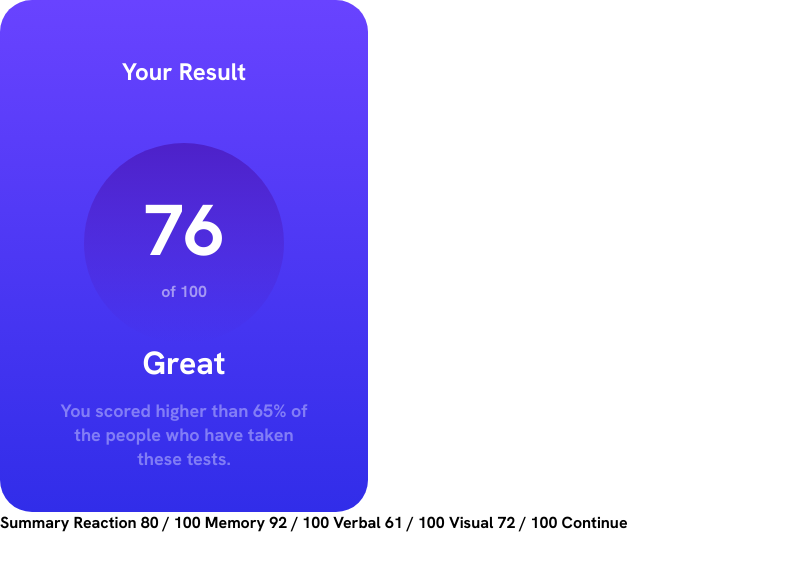
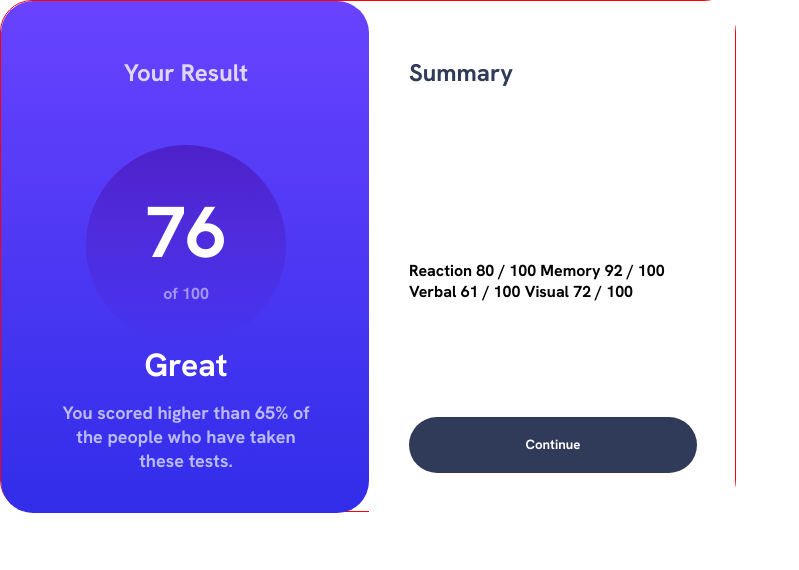
Before and after one commit to JosielLima/results-summary-component, a React (Create React App) app: page / in a window 1280 px wide. Shown: the top 570 px of the page, without its empty margins (0-799 px from the left). Built offline with nearby package versions, Linux system fonts and the light colour scheme.

Commit message:
:design - New page and details in card

```diff
--- a/src/App.css
+++ /dev/null
@@ -1,38 +0,0 @@
-.App {
-  text-align: center;
-}
-
-.App-logo {
-  height: 40vmin;
-  pointer-events: none;
-}
-
-@media (prefers-reduced-motion: no-preference) {
-  .App-logo {
-    animation: App-logo-spin infinite 20s linear;
-  }
-}
-
-.App-header {
-  background-color: #282c34;
-  min-height: 100vh;
-  display: flex;
-  flex-direction: column;
-  align-items: center;
-  justify-content: center;
-  font-size: calc(10px + 2vmin);
-  color: white;
-}
-
-.App-link {
-  color: #61dafb;
-}
-
-@keyframes App-logo-spin {
-  from {
-    transform: rotate(0deg);
-  }
-  to {
-    transform: rotate(360deg);
-  }
-}
--- a/src/App.js
+++ b/src/App.js
@@ -1,17 +1,7 @@
-import './App.css';
-import Card from './components/Card'
 import theme from './theme'
 import { Global, css } from '@emotion/react'
 import { ThemeProvider } from '@emotion/react';
-
-const container = (theme) => css`
-  background: ${theme.colors.white};
-  width:736px;
-  display: grid;
-  template-columns: 1fr 1fr;
-  border-radius: 32px;
-  border: 1px solid red;
-`;
+import Main from './pages/Main'
 
 function App() {
   return (
@@ -33,17 +23,7 @@ function App() {
               }
           `}
         />
-        <section css={container}>
-          <Card/>
-          <div>
-                Summary
-            Reaction 80 / 100
-            Memory 92 / 100
-            Verbal 61 / 100
-            Visual 72 / 100
-            Continue
-          </div>
-        </section>
+        <Main />
       </div>
     </ThemeProvider>
   );
--- a/src/components/Card.jsx
+++ b/src/components/Card.jsx
@@ -10,10 +10,12 @@ const cardStyle = css`
   background: ${gradientCard};
   display: flex;
   flex-direction: column;
+  gap 28px;
+  justify-content: space-between;
   align-items: center;
   border-radius: 32px;
-  height: 512px;
   width: 368px;
+  padding: 0px 38px 40px 40px;
 `;
 
 const grade = css`
@@ -56,7 +58,7 @@ const containerStatus = css`
 
 const statusSubText = (theme) => css`
   color: ${theme.colors.lightBlue};
-  opacity: 0.5;
+  opacity: 0.9;
   font-size: 18px;
   line-height: 24px;
   text-align: center;
--- a/src/components/Title.jsx
+++ b/src/components/Title.jsx
@@ -2,7 +2,10 @@ import styled from '@emotion/styled'
 
 const Title = styled.h6`
   color: ${props => (props.primary ? props.theme.colors.primary : props.theme.colors.white)};
+  opacity: ${props => (props.primary ? 1 : 0.8)};
+  font-weight: 400;
   font-size: 24px;
+  line-height: 32px;
 `
 
 export default Title
--- /dev/null
+++ b/src/pages/Main.jsx
@@ -0,0 +1,57 @@
+/** @jsxImportSource @emotion/react */
+import { css } from '@emotion/react';
+import Card from '../components/Card'
+import Title from '../components/Title';
+
+const container = (theme) => css`
+  background: ${theme.colors.white};
+  width:736px;
+  display: grid;
+  grid-template-columns: 1fr 1fr;
+  border-radius: 32px;
+  border: 1px solid red;
+  height: 512px;
+`;
+
+const details = (theme) => css`
+  background: ${theme.colors.white};
+  display: flex;
+  flex-direction: column;
+  justify-content: space-between;
+  gap: 28px;
+  padding: 0px 38px 40px 40px;
+`;
+
+const btn = (theme) => css`
+  background: ${theme.colors.primary};
+  border-radius: 128px;
+  border: none;
+  color: ${theme.colors.white};
+  font-weight: 500;
+  width: 100%;
+  height: 56px;
+  cursor: pointer;
+  &:hover {
+     background: ${theme.colors.gradientPrimary};
+  }
+`;
+
+const Main = () => {
+  return (
+    <div css={container}>
+      <Card/>
+      <div css={details}>
+        <Title primary>Summary</Title>
+        <div>
+          Reaction 80 / 100
+          Memory 92 / 100
+          Verbal 61 / 100
+          Visual 72 / 100
+        </div>
+        <button css={btn}>Continue</button>
+      </div>
+    </div>
+  )
+}
+
+export default Main
--- a/src/theme.js
+++ b/src/theme.js
@@ -2,7 +2,8 @@ const theme = {
   colors: {
     primary: '#303B59',
     white: '#fff',
-    lightBlue: '#CAC9FF'
+    lightBlue: '#CAC9FF',
+    gradientPrimary: 'linear-gradient( to bottom,rgba(105,67,255,1)  0%,rgba(49,45,233,1) 100% )'
   }
 }
 
```
Also changed, not shown: 1 other file (tests, documents, lock files or other folders).
